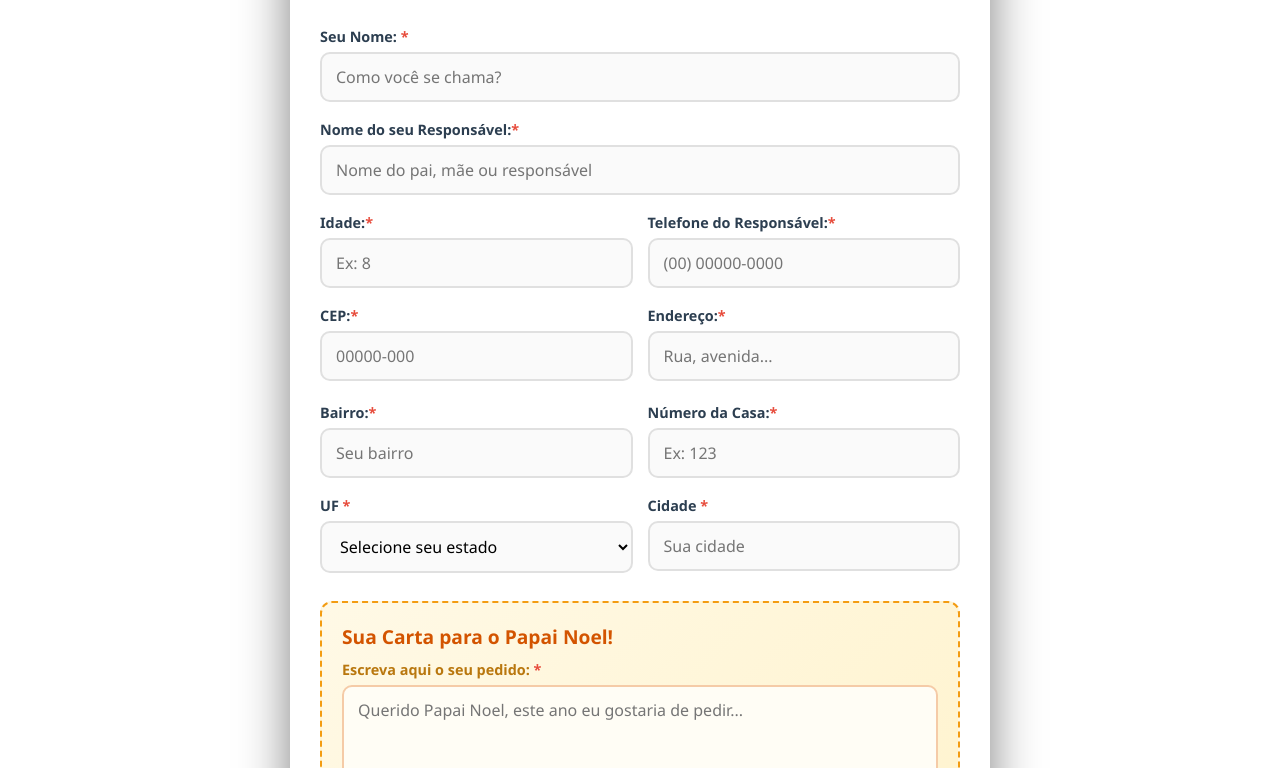
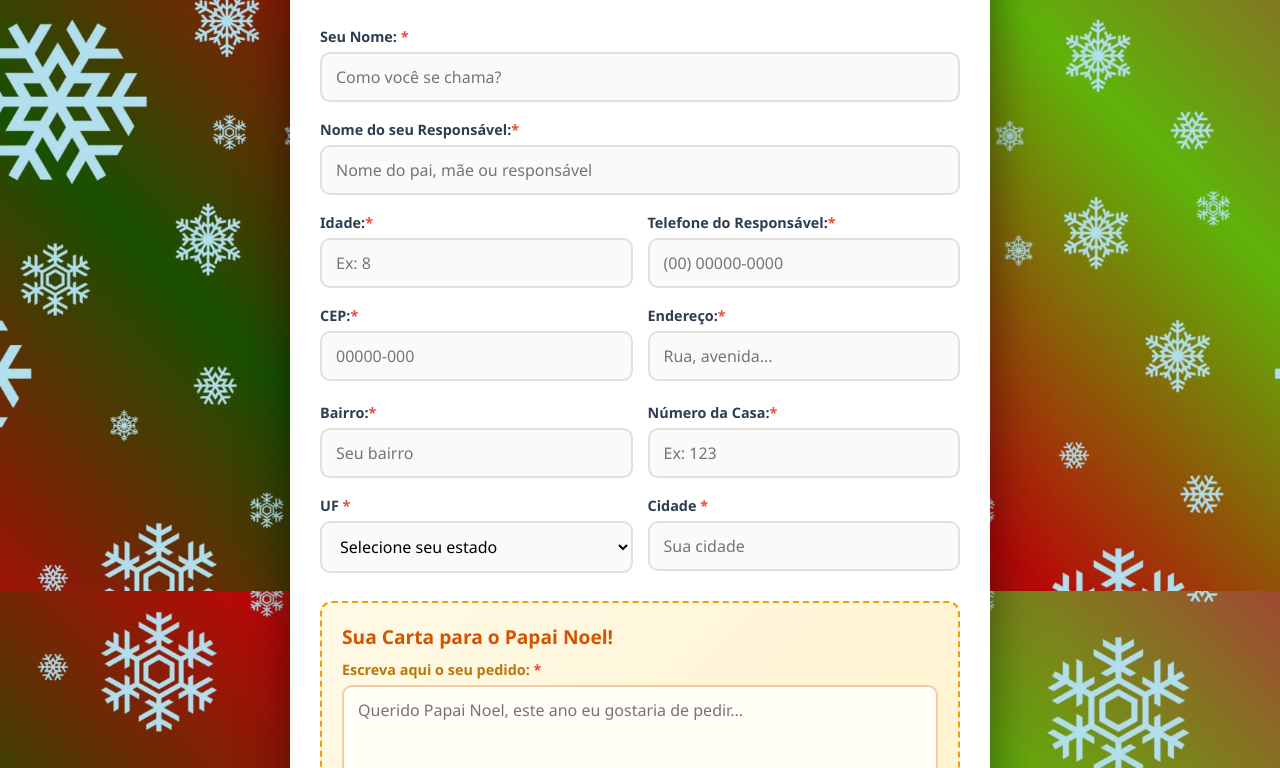
Before and after one commit to Elia5One/projetopratico, a plain HTML site: page index.html in a window 1280 px wide. Shown: the part 209-977 px from the top of the page. Drawn offline with Linux system fonts and the light colour scheme.

Commit message:
Refactor CSS styles for consistency and clarity

```diff
--- a/css/style.css
+++ b/css/style.css
@@ -7,7 +7,7 @@
 
 /* LAYOUT GERAL DO BODY */
 body {
-    background-image: url('img/background.jpg');
+    background-image: url("../img/background.jpg");
     background-size: cover;
     background-position: center;
     background-repeat: no-repeat;
```
